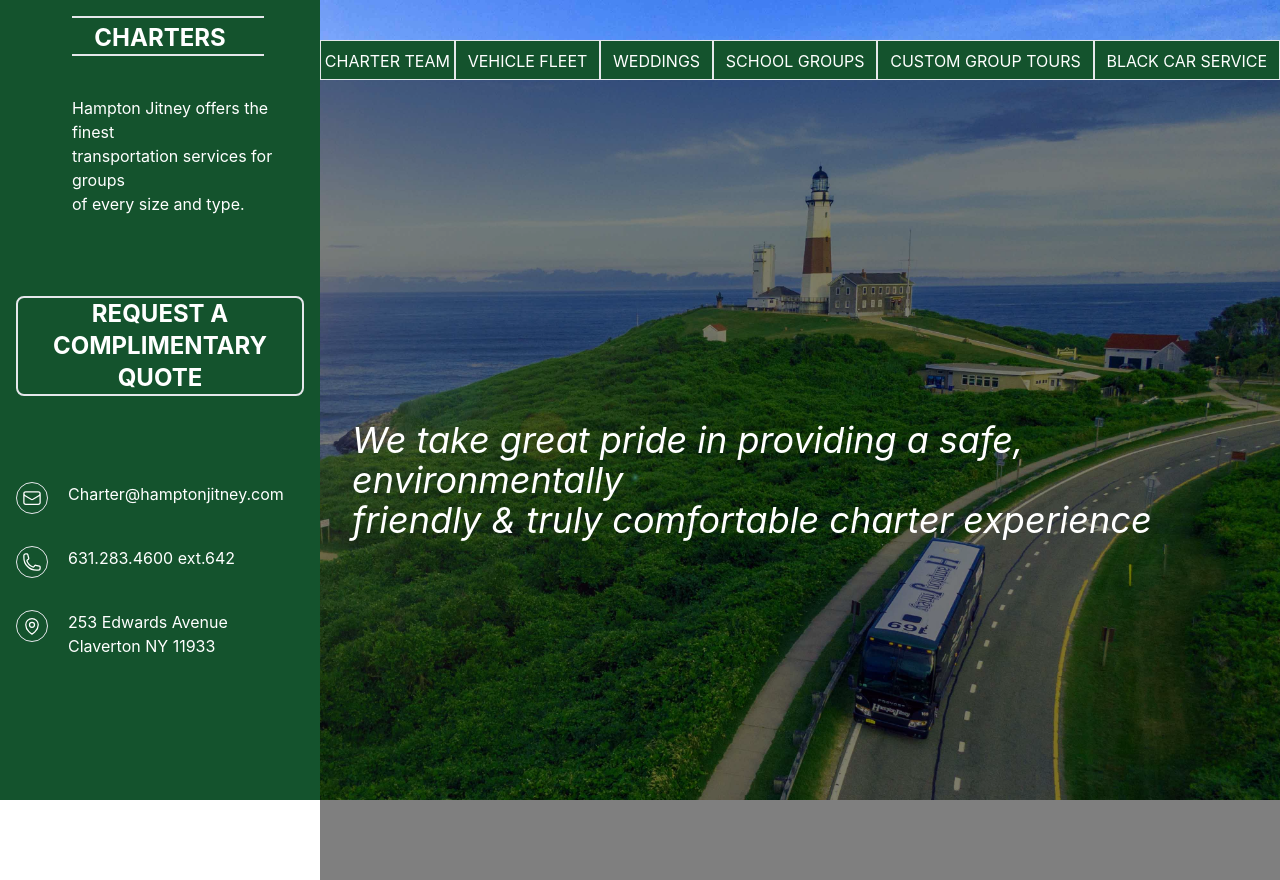
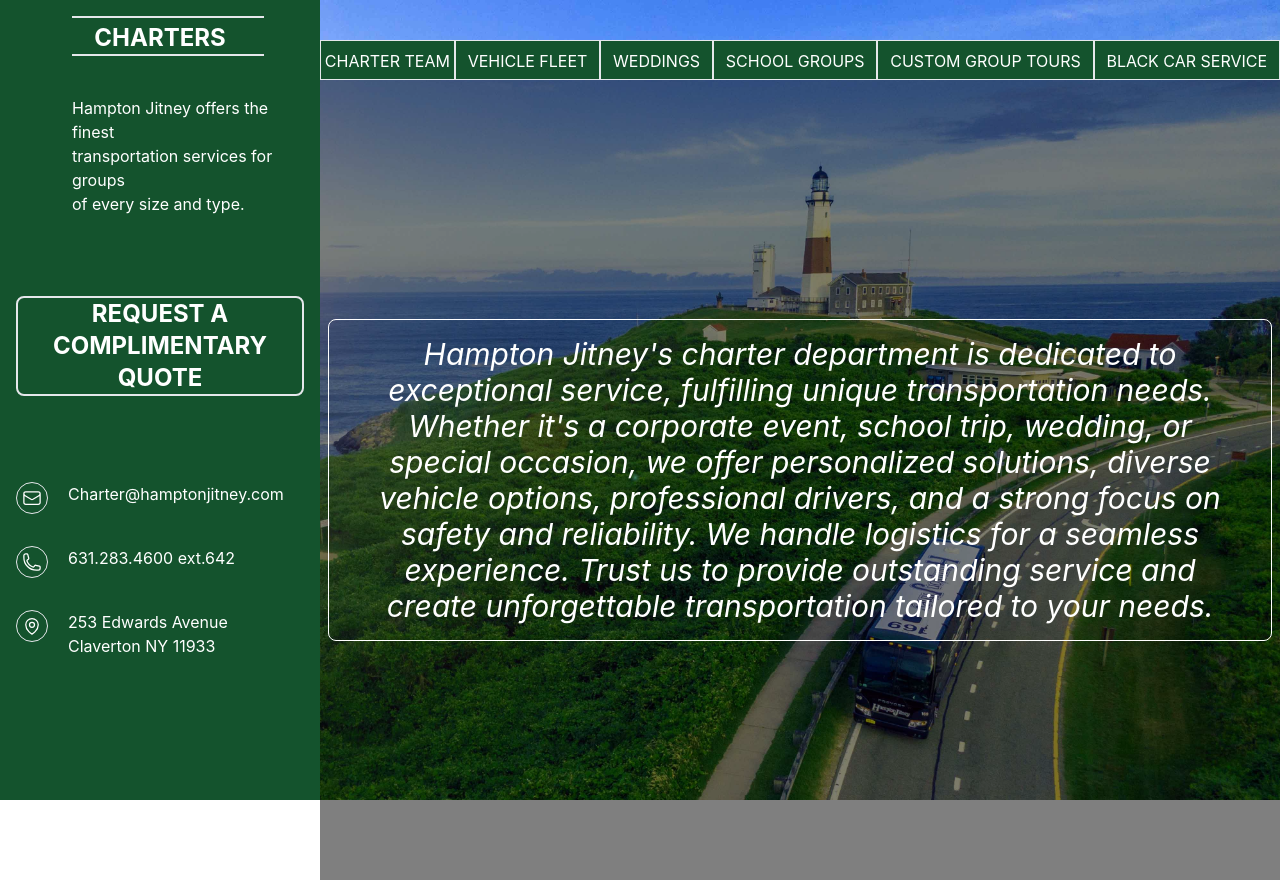
Before and after one commit to ManasBholemetiscg/HJ-Charter, a React (Create React App) app: page / in a window 1280 px wide. Built offline with nearby package versions, Linux system fonts and the light colour scheme.

Commit message:
fifth commit

```diff
--- a/src/components/MainContent.js
+++ b/src/components/MainContent.js
@@ -2,8 +2,10 @@
 
 const MainContent = () => {
   return (
-    <div className="flex items-center justify-center h-screen bg-black bg-opacity-50 ">
-      <p className="text-start text-white text-4xl italic px-8">We take great pride in providing a safe, environmentally <br/>friendly & truly comfortable charter experience</p>
+    <div className="flex items-center justify-center h-screen bg-black bg-opacity-50">
+      <p className="text-center text-white text-3xl italic px-8 border border-white rounded-lg mx-2 p-4">
+        Hampton Jitney's charter department is dedicated to exceptional service, fulfilling unique transportation needs. Whether it's a corporate event, school trip, wedding, or special occasion, we offer personalized solutions, diverse vehicle options, professional drivers, and a strong focus on safety and reliability. We handle logistics for a seamless experience. Trust us to provide outstanding service and create unforgettable transportation tailored to your needs.
+      </p>
     </div>
   );
 };
```
